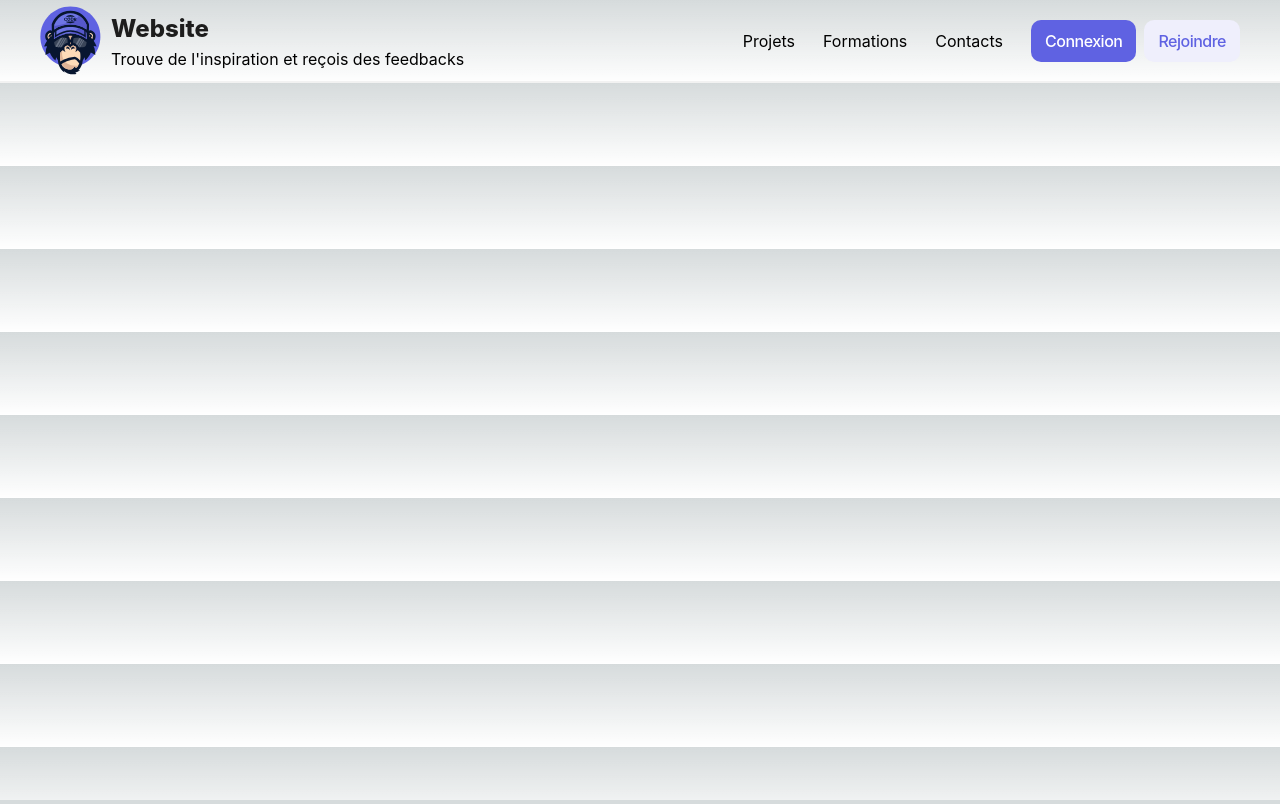
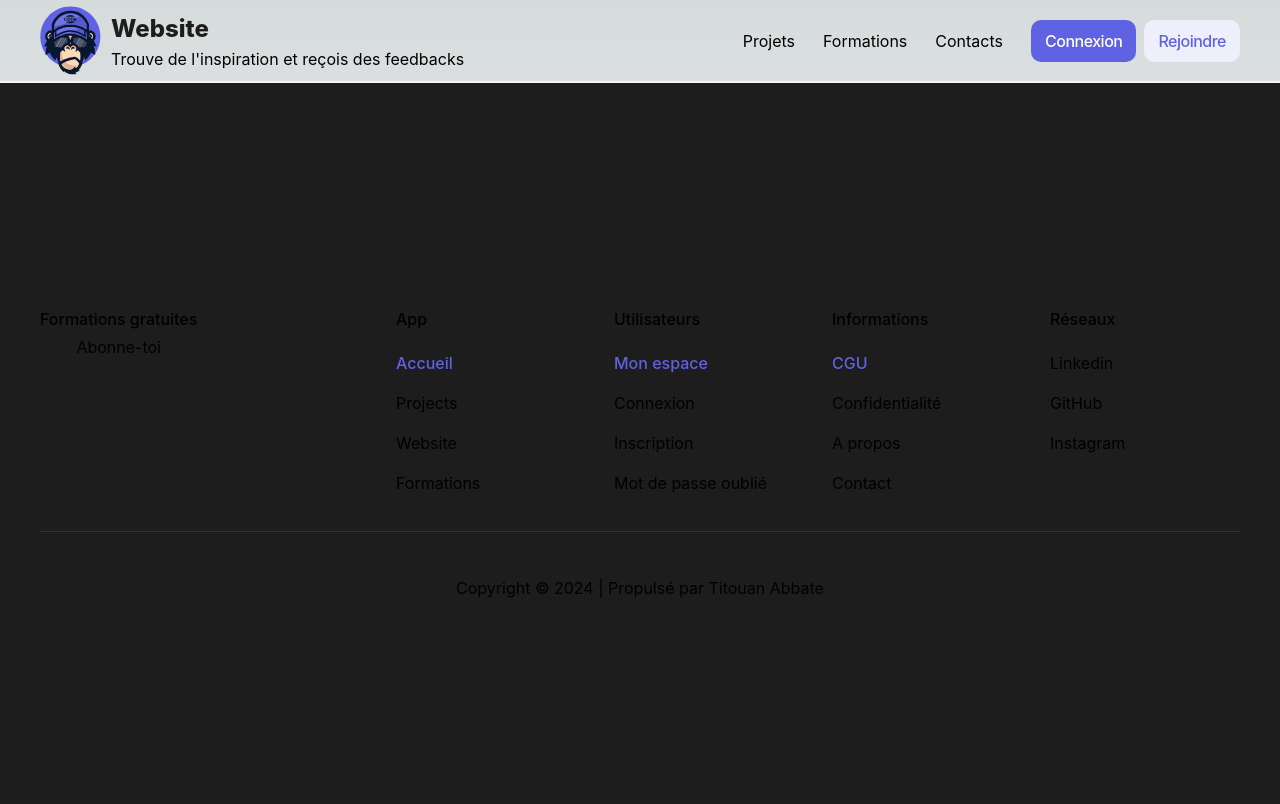
Before and after one commit to xXTitouanXx/website, a Next.js app in the folder front-end/: page / in a window 1280 px wide. Built offline with nearby package versions, Linux system fonts and the light colour scheme.

Commit message:
[ADD] Link in footer.tsx

```diff
--- a/front-end/package.json
+++ b/front-end/package.json
@@ -14,12 +14,14 @@
     "next": "14.2.4",
     "react": "^18",
     "react-dom": "^18",
-    "react-icons": "^5.2.1"
+    "react-icons": "^5.2.1",
+    "uuid": "^10.0.0"
   },
   "devDependencies": {
     "@types/node": "^20",
     "@types/react": "^18",
     "@types/react-dom": "^18",
+    "@types/uuid": "^10.0.0",
     "autoprefixer": "^10.4.19",
     "eslint": "^8",
     "eslint-config-next": "14.2.4",
--- /dev/null
+++ b/front-end/src/lib/link-type.tsx
@@ -0,0 +1,5 @@
+export type  LinkType = "internal" | "external";
+export const LinkTypes: Record<string, LinkType> = {
+    INTERNAL: "internal",
+    EXTERNAL: "external",
+}
--- a/front-end/src/pages/index.tsx
+++ b/front-end/src/pages/index.tsx
@@ -5,12 +5,14 @@ import {RiUser6Fill, RiUser6Line} from "react-icons/ri";
 import {Logo} from "@/ui/design-system/logo/logo";
 import {Avatar} from "@/ui/design-system/avatar/avatar";
 import {Navigation} from "@/ui/components/navigation/navigation";
+import {Footer} from "@/ui/components/navigation/footer";
 
 export default function Home() {
     return (
         <>
             <Seo title="Home" description="Home page"/>
             <Navigation/>
+            <Footer/>
         </>
     );
 }
--- /dev/null
+++ b/front-end/src/types/app-links.tsx
@@ -0,0 +1,12 @@
+import {LinkType} from "@/lib/link-type";
+
+export interface AppLinks {
+    label: string;
+    baseUrl: string;
+    type: LinkType;
+}
+
+export interface Footerlinks {
+    label: string;
+    links: AppLinks[];
+}
--- /dev/null
+++ b/front-end/src/ui/components/navigation/app-links.tsx
@@ -0,0 +1,103 @@
+import {AppLinks} from "@/types/app-links";
+
+const footerApplicationLinks: AppLinks[] = [
+    {
+        label: "Accueil",
+        baseUrl: "/",
+        type: "internal",
+    },
+    {
+        label: "Projects",
+        baseUrl: "/#",
+        type: "internal",
+    },
+    {
+        label: "Website",
+        baseUrl: "/#",
+        type: "internal",
+    },
+    {
+        label: "Formations",
+        baseUrl: "https://www.linkedin.com/feed/",
+        type: "external",
+    },
+];
+const footerUsersLinks: AppLinks[] = [
+    {
+        label: "Mon espace",
+        baseUrl: "/",
+        type: "internal",
+    },
+    {
+        label: "Connexion",
+        baseUrl: "/#",
+        type: "internal",
+    },
+    {
+        label: "Inscription",
+        baseUrl: "/#",
+        type: "internal",
+    },
+    {
+        label: "Mot de passe oublié",
+        baseUrl: "/#",
+        type: "internal",
+    },
+];
+const footerInformationsLinks: AppLinks[] = [
+    {
+        label: "CGU",
+        baseUrl: "/",
+        type: "internal",
+    },
+    {
+        label: "Confidentialité",
+        baseUrl: "/#",
+        type: "internal",
+    },
+    {
+        label: "A propos",
+        baseUrl: "/#",
+        type: "internal",
+    },
+    {
+        label: "Contact",
+        baseUrl: "/#",
+        type: "internal",
+    },
+];
+const footerSocialNetworkLinks: AppLinks[] = [
+    {
+        label: "Linkedin",
+        baseUrl: "/#",
+        type: "external",
+    },
+    {
+        label: "GitHub",
+        baseUrl: "/#",
+        type: "external",
+    },
+    {
+        label: "Instagram",
+        baseUrl: "/#",
+        type: "external",
+    },
+];
+export const footerLinks = [
+    {
+        label: "App",
+        links: footerApplicationLinks,
+    },
+    {
+        label: "Utilisateurs",
+        links: footerUsersLinks,
+    },
+    {
+        label: "Informations",
+        links: footerInformationsLinks,
+    },
+    {
+        label: "Réseaux",
+        links: footerSocialNetworkLinks,
+    },
+];
--- /dev/null
+++ b/front-end/src/ui/components/navigation/footer.tsx
@@ -0,0 +1,65 @@
+import {Container} from "@/ui/components/container";
+import {Typography} from "@/ui/design-system/typography/typography";
+import {footerLinks} from "@/ui/components/navigation/app-links";
+import {v4 as uuidv4} from "uuid";
+import {ActiveLink} from "@/ui/components/navigation/active-link";
+import {Footerlinks} from "@/types/app-links";
+import {LinkTypes} from "@/lib/link-type"
+
+export const Footer = () => {
+    const currentYear = new Date().getFullYear();
+    const footerNavigationList = footerLinks.map((columnLinks) => (
+        <FooterLink key={uuidv4()} data={columnLinks}/>
+    ));
+    return (
+        <div className="py-40 bg-gray">
+            <Container className="flex justify-between pt-16">
+                <div className="flex flex-col items-center gap-1">
+                    <Typography variant="caption1" theme="white" weight="medium">
+                        Formations gratuites
+                    </Typography>
+                    <Typography variant="caption3" theme="gray">
+                        Abonne-toi
+                    </Typography>
+                </div>
+                <div className="flex gap-7">{footerNavigationList}</div>
+            </Container>
+            <Container className="pt-9 pb-11 space-y-11">
+                <hr className="text-gray-800"/>
+                <div className="flex items-center justify-center">
+                    <Typography variant="caption4" theme="gray">
+                        {`Copyright © ${currentYear} | Propulsé par `}
+                        <a href="https://www.linkedin.com/feed/">Titouan Abbate</a>
+                    </Typography>
+                </div>
+            </Container>
+        </div>
+    );
+};
+
+interface FooterLinkProps {
+    data: Footerlinks;
+}
+
+const FooterLink = ({data}: FooterLinkProps) => {
+    const linksList = data.links.map((link) => (
+        <div key={uuidv4()}>
+            {link.type === LinkTypes.INTERNAL && (
+                <ActiveLink href={link.baseUrl}>{link.label}</ActiveLink>
+            )}
+            {link.type === LinkTypes.EXTERNAL && (
+                <a href={link.baseUrl} target="_blank" rel="noopener noreferrer">
+                    {link.label}
+                </a>
+            )}
+        </div>
+    ));
+    return (
+        <div className="min-w-[190px]">
+            <Typography theme="white" variant="caption2" weight="medium" className="pb-5">
+                {data.label}
+            </Typography>
+            <div className="space-y-4">{linksList}</div>
+        </div>
+    );
+};
--- a/front-end/src/ui/design-system/typography/typography.tsx
+++ b/front-end/src/ui/design-system/typography/typography.tsx
@@ -17,7 +17,7 @@ interface TypographyProps {
         | "caption3"
         | "caption4";
     component?: "h1" | "h2" | "h3" | "h4" | "div" | "p" | "span";
-    theme?: "light" | "dark" | "black" | "gray";
+    theme?: "light" | "dark" | "black" | "gray" | "white";
     weight?: "regular" | "medium" | "semibold";
     className?: string;
     children: React.ReactNode;
```
Also changed, not shown: 1 other file (tests, documents, lock files or other folders).
